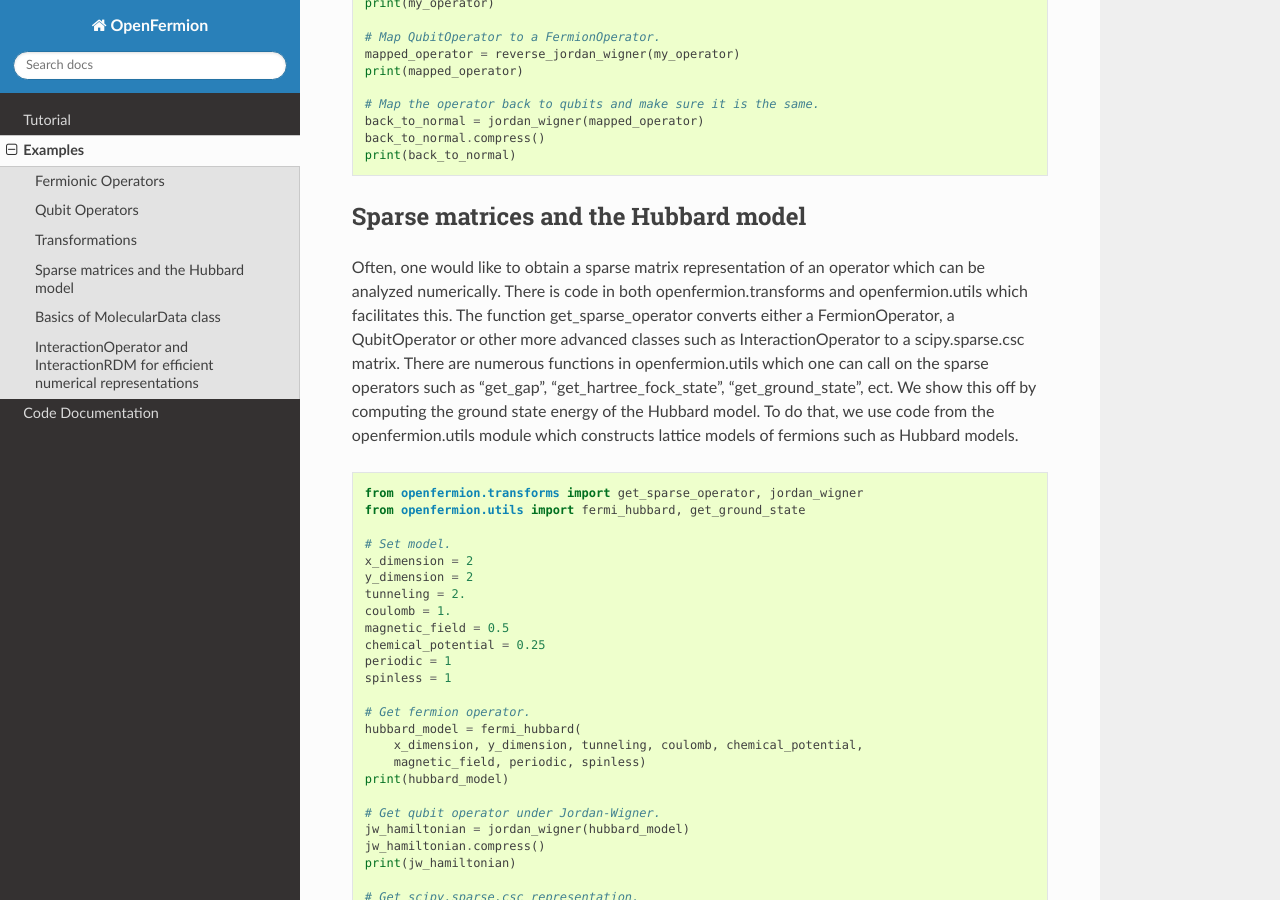
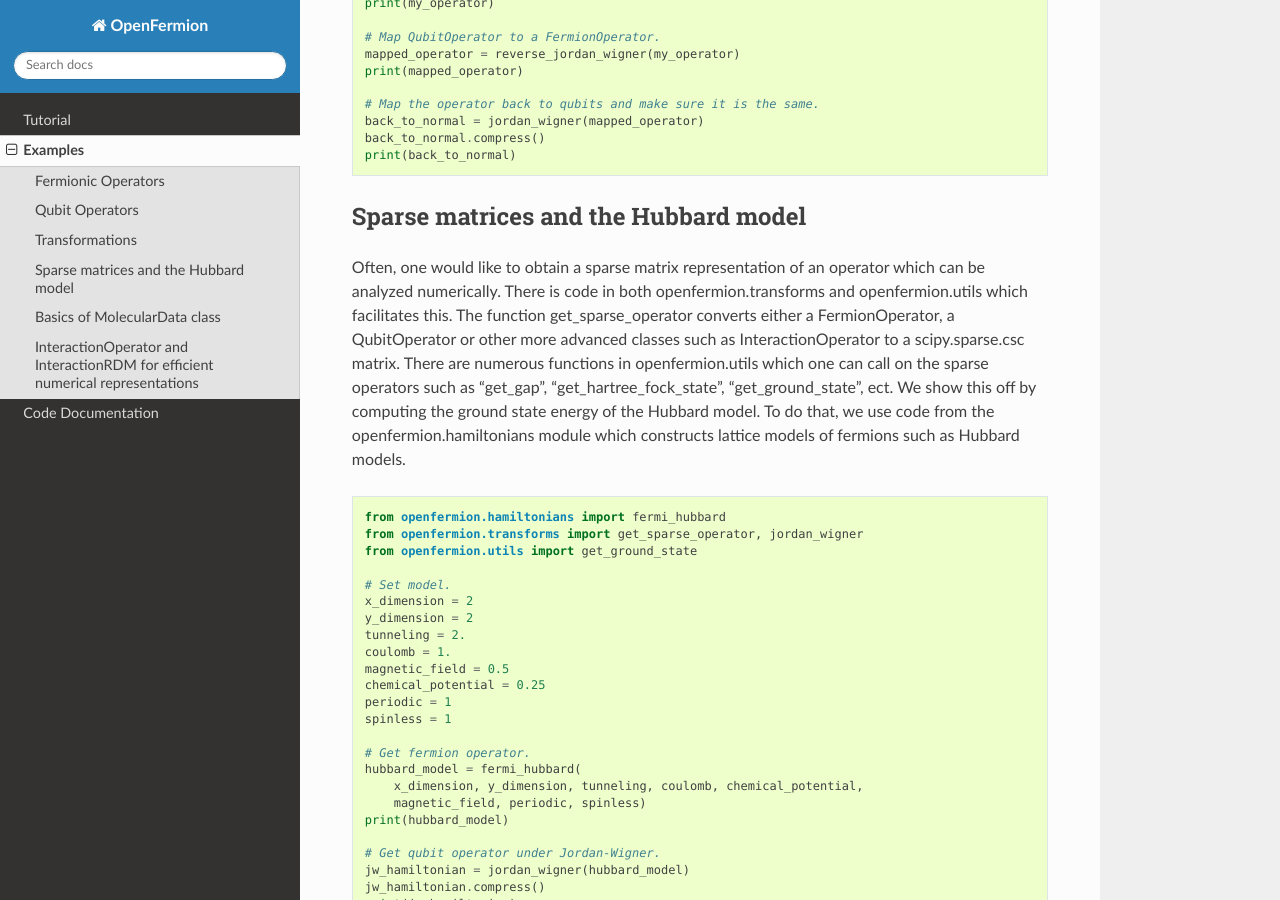
Before and after one commit to quantumlib/OpenFermion, a Sphinx documentation site: the page built from docs/examples.rst, in a window 1280 px wide and 900 px high, scrolled down 2784 px. Built offline with Sphinx 7.4.7 and the Read the Docs theme 2.0.0, drawn with Linux system fonts in a browser that asks for light colours; some of the changed text lies outside the part shown.

Commit message:
fixed docs

```diff
--- a/docs/examples.rst
+++ b/docs/examples.rst
@@ -135,12 +135,13 @@
 Sparse matrices and the Hubbard model
 -------------------------------------
 
-Often, one would like to obtain a sparse matrix representation of an operator which can be analyzed numerically. There is code in both openfermion.transforms and openfermion.utils which facilitates this. The function get_sparse_operator converts either a FermionOperator, a QubitOperator or other more advanced classes such as InteractionOperator to a scipy.sparse.csc matrix. There are numerous functions in openfermion.utils which one can call on the sparse operators such as "get_gap", "get_hartree_fock_state", "get_ground_state", ect. We show this off by computing the ground state energy of the Hubbard model. To do that, we use code from the openfermion.utils module which constructs lattice models of fermions such as Hubbard models.
+Often, one would like to obtain a sparse matrix representation of an operator which can be analyzed numerically. There is code in both openfermion.transforms and openfermion.utils which facilitates this. The function get_sparse_operator converts either a FermionOperator, a QubitOperator or other more advanced classes such as InteractionOperator to a scipy.sparse.csc matrix. There are numerous functions in openfermion.utils which one can call on the sparse operators such as "get_gap", "get_hartree_fock_state", "get_ground_state", ect. We show this off by computing the ground state energy of the Hubbard model. To do that, we use code from the openfermion.hamiltonians module which constructs lattice models of fermions such as Hubbard models.
 
 .. code-block:: python
 
+        from openfermion.hamiltonians import fermi_hubbard
         from openfermion.transforms import get_sparse_operator, jordan_wigner
-        from openfermion.utils import fermi_hubbard, get_ground_state
+        from openfermion.utils import get_ground_state
 
         # Set model.
         x_dimension = 2
@@ -183,7 +184,7 @@
 
 .. code-block:: python
 
-        from openfermion.utils import MolecularData
+        from openfermion.hamiltonians import MolecularData
 
         # Set parameters to make a simple molecule.
         diatomic_bond_length = .7414
@@ -260,8 +261,9 @@
 
 .. code-block:: python
 
+        from openfermion.hamiltonians import MolecularData
         from openfermion.transforms import get_fermion_operator, get_sparse_operator, jordan_wigner
-        from openfermion.utils import get_ground_state, MolecularData
+        from openfermion.utils import get_ground_state
         import numpy
         import scipy
         import scipy.linalg
```
